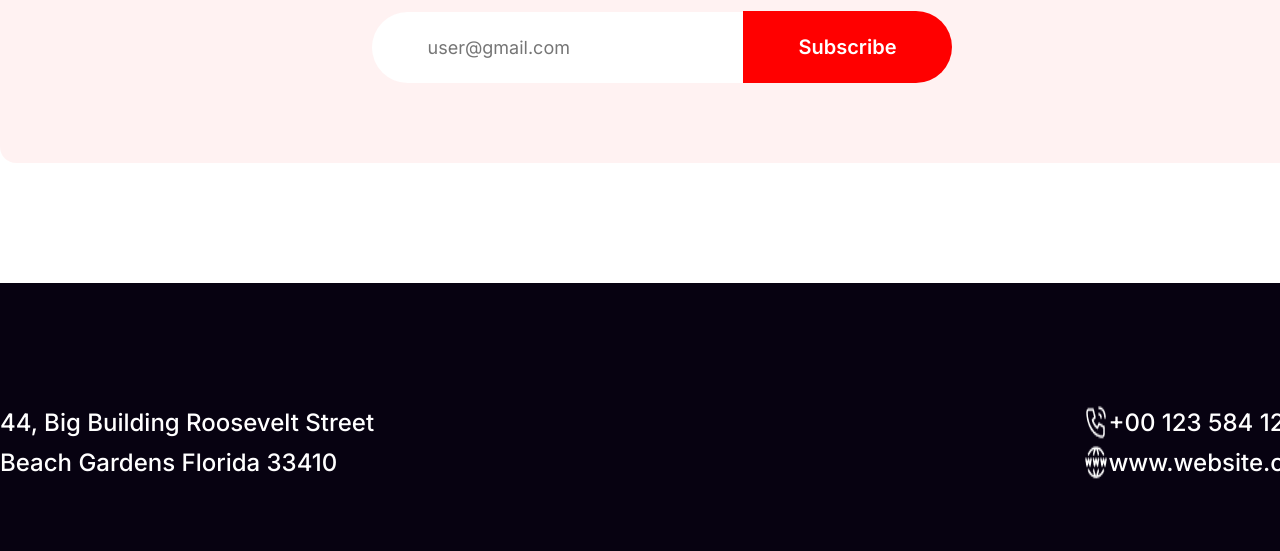
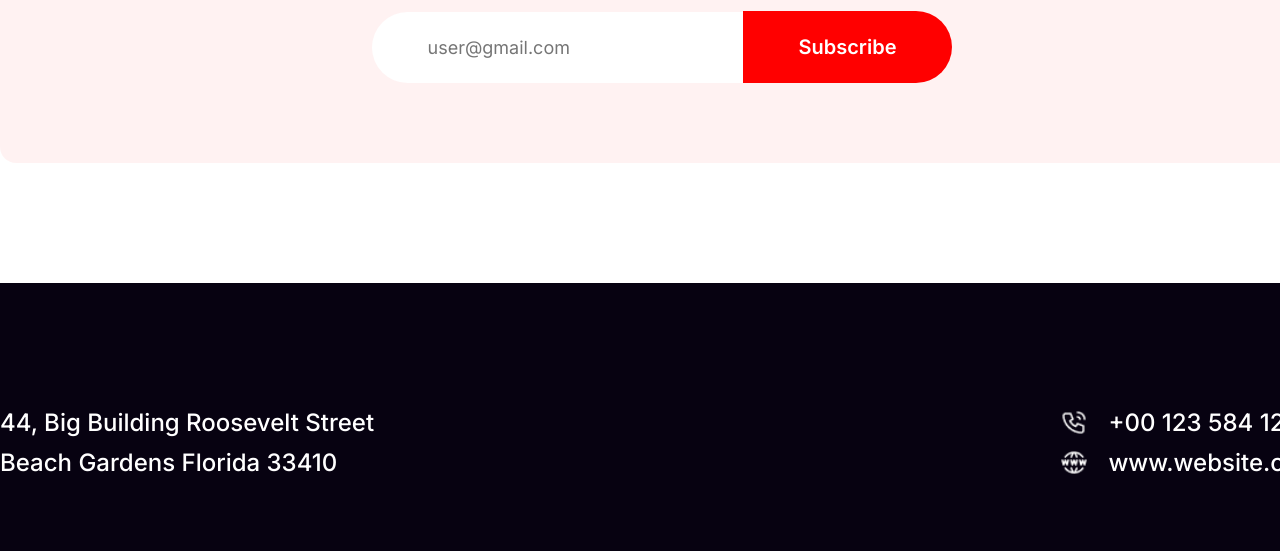
Before and after one commit to FirozTheProgrammer/Happy-New-Year-Landing-Page, a plain HTML site: page index.html in a window 1280 px wide. Shown: the part 6635-7186 px from the top of the page. Drawn offline with Linux system fonts and the light colour scheme.

Commit message:
Update footer section

```diff
--- a/style.css
+++ b/style.css
@@ -417,6 +417,13 @@
 
 .footer-contact {
   display: flex;
+  align-items: center;
+}
+
+.footer-contact img {
+  margin-right: 20px;
+  width: 28px;
+  height: 28px;
 }
 
 .address {
```
